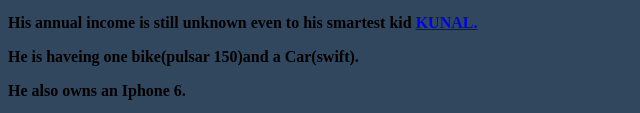
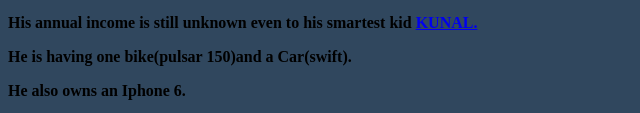
Before and after one commit to StunningShivam/StunningBlog, a plain HTML site: page father.html in a window 1280 px wide. Shown: the part 858-971 px from the top of the page, 0-640 px from the left. Drawn offline with Linux system fonts and the light colour scheme.

Commit message:
Update father.html

```diff
--- a/father.html
+++ b/father.html
@@ -44,7 +44,7 @@
   <li><em>Eating</em></li>
 </ul>
 <p><strong>His annual income is still unknown even to his smartest kid <a href="index.html">KUNAL.</a></strong></p>
-<p><strong>He is haveing one bike(pulsar 150)and a Car(swift).</strong></p>
+<p><strong>He is having one bike(pulsar 150)and a Car(swift).</strong></p>
 <p><strong>He also owns an Iphone 6.</strong></p>
   </body>
 </html>
```
